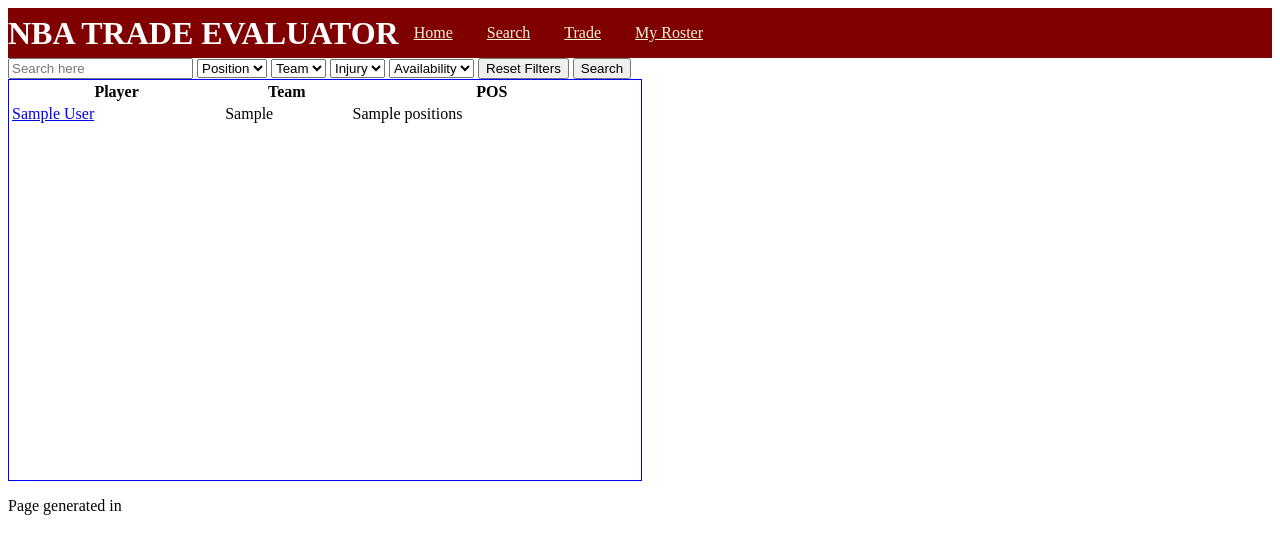
After one commit to Pablodacoder/fantasy-basketball-roster-analytics, a Django app: template league/templates/player_search.html in a window 1280 px wide. The commit adds this page. Shown: the top 554 px of the page. Run offline with Django 5.2, Linux system fonts and the light colour scheme; the template is opened without the code that fills it: most values are stand-ins (such as "Sample title", 1, 10 or a date in 2020).

Commit message:
Added Search page

```diff
--- a/NbaSite/urls.py
+++ b/NbaSite/urls.py
@@ -28,5 +28,9 @@ urlpatterns = [
 
     path('trade', views.trade, name='trade'),
     path('search', views.search, name='search'),
+    path('refresh_search', views.refresh_search, name='refresh_search'),
+    path('search/<int:p_id>', views.player_details, name='player_details'),
+
+
     path('admin/', admin.site.urls),
 ]
--- a/league/templates/partials/search_filter.html
+++ b/league/templates/partials/search_filter.html
@@ -22,5 +22,6 @@
         <option value="" disabled selected>Availability</option>
         <!--Fill later-->
     </select>
+    <button type='reset'>Reset Filters</button>
     <button type='submit'>Search</button>
 </div>
--- /dev/null
+++ b/league/templates/partials/search_list.html
@@ -0,0 +1,14 @@
+
+<table style="width:100%">
+  <tr>
+    <th>Player</th>
+    <th>Team</th>
+    <th>POS</th>
+    <th></th>
+  </tr>
+    {% for player in player_list %}
+      {% include "partials/search_row.html" with player=player %}
+    {% empty %}
+      No players found
+    {% endfor %}
+</table>
--- /dev/null
+++ b/league/templates/partials/search_row.html
@@ -0,0 +1,7 @@
+<div>
+    <tr id="list-{{player.id}}">
+        <td><a href="{% url 'player_details' p_id=player.id %}">{{player.full_name}}<a></td>
+        <td>{{player.team__abbreviation}}</td>
+        <td>{{player.positions}}</td>
+    </tr>
+</div>
--- a/league/templates/placeholder.html
+++ b/league/templates/placeholder.html
@@ -5,7 +5,7 @@
     <meta charset="UTF-8">
     <title>{% block title %}My App{% endblock %}</title>
     <!-- Include Bootstrap CSS for easy tab styling -->
-     <link rel="stylesheet" href={% static 'nav_bar.css' %}>
+    <link rel="stylesheet" href={% static 'nav_bar.css' %}>
 </head>
 <body class="container mt-4">
     <!-- Tab Navigation -->
--- /dev/null
+++ b/league/templates/player_search.html
@@ -0,0 +1,41 @@
+{% load static %}
+{% load django_htmx %}
+<!DOCTYPE html>
+<html lang="en">
+<head>
+    <meta charset="UTF-8">
+    <title>{% block title %}My App{% endblock %}</title>
+
+    {% htmx_script %}
+
+    <link rel="stylesheet" href={% static 'nav_bar.css' %}>
+</head>
+<body class="container mt-4">
+    <!-- Tab Navigation -->
+    {% include "partials/nav_bar.html" with page=request.resolver_match.url_name %}
+
+    <!-- Main Content Area -->
+    <div class="tab-content mt-3">
+        {% block content %}
+
+        <form   hx-post="{% url 'refresh_search' %}"
+                hx-target='#player-list'
+                hx-swap='innerHTML'>
+            {% csrf_token %}
+            {% include "partials/search_filter.html" %}
+        </form>
+
+        <div id="player-list" class="player-container" style="height: 400px; width: 50%; border: 1px solid blue; overflow-y: auto;">
+            {% include "partials/search_list.html" with player_list=player_list %}
+        </div>
+
+        {% endblock %}
+    </div>
+
+
+    <footer>
+        <p>Page generated in <!-- PAGE_LOAD_TIME_PLACEHOLDER --></p>
+
+    </footer>
+</body>
+</html>
```
Also changed, not shown: league/templates/player_details.html (added, +27 -0 lines), league/views.py (+32 -2 lines).
